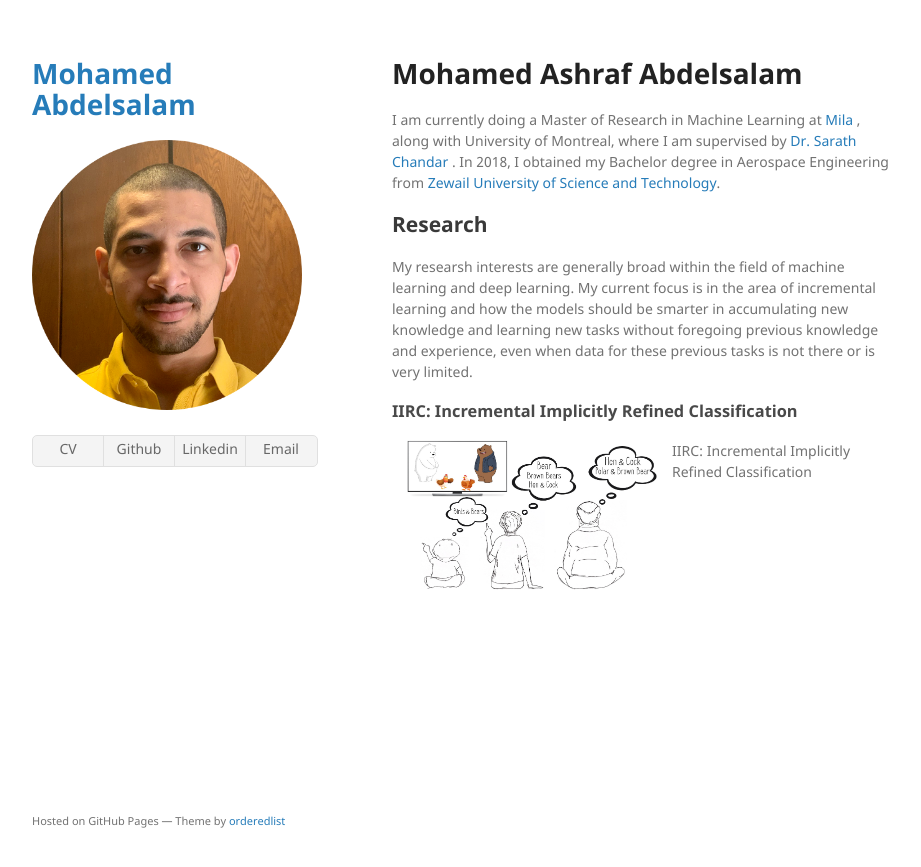
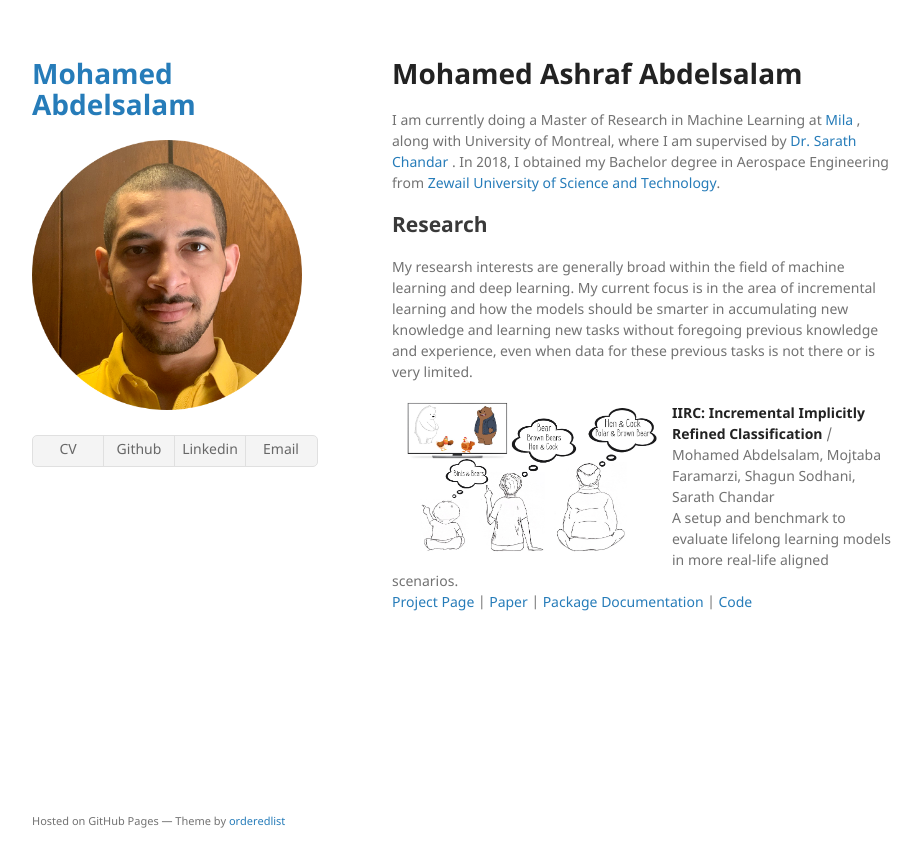
Before and after one commit to MohamedAbdelsalam9/mohamedabdelsalam9.github.io, a Jekyll site: the page built from index.md, in a window 1280 px wide. Shown: the top 867 px of the page, without its empty margins (178-1099 px from the left). Built offline with Jekyll 4.4.1, drawn with Linux system fonts in a browser that asks for light colours; the repository's description, which GitHub fills in, is left out; our own code applies the rules of GitHub Pages for plain Markdown files.

Commit message:
Update index.md

```diff
--- a/index.md
+++ b/index.md
@@ -11,5 +11,10 @@ I am currently doing a Master of Research in Machine Learning at
 My researsh interests are generally broad within the field of machine learning and deep learning. My current focus is in the area of incremental learning and how the models should be smarter in accumulating new knowledge and learning new tasks without foregoing previous knowledge and experience, even when data for these previous tasks is not there or is very limited.
 
 
-### IIRC: Incremental Implicitly Refined Classification
-<img src="./images/summary.png" alt="" width="250" height="150" id="ri"/> IIRC: Incremental Implicitly Refined Classification
+<img src="./images/summary.png" alt="" width="250" height="150" id="ri"/> **IIRC: Incremental Implicitly Refined Classification** /
+<br />
+Mohamed Abdelsalam, Mojtaba Faramarzi, Shagun Sodhani, Sarath Chandar
+<br />
+A setup and benchmark to evaluate lifelong learning models in more real-life aligned scenarios.
+<br />
+[Project Page](https://chandar-lab.github.io/IIRC/) | [Paper](https://arxiv.org/abs/2012.12477) | [Package Documentation](https://iirc.readthedocs.io/en/latest/) | [Code](https://github.com/chandar-lab/IIRC/)
```
